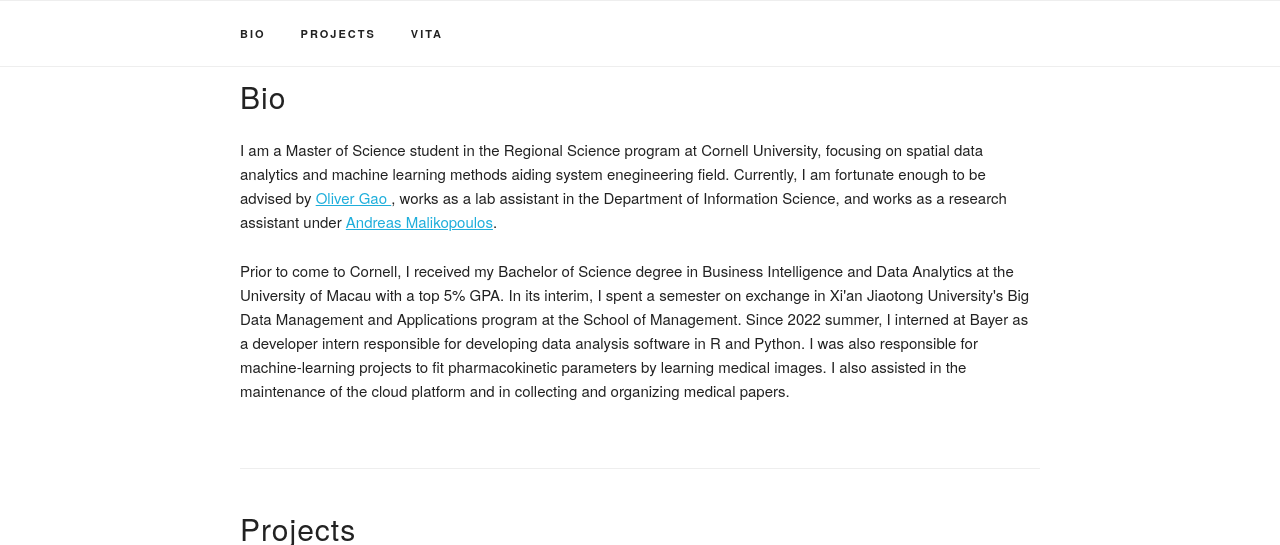
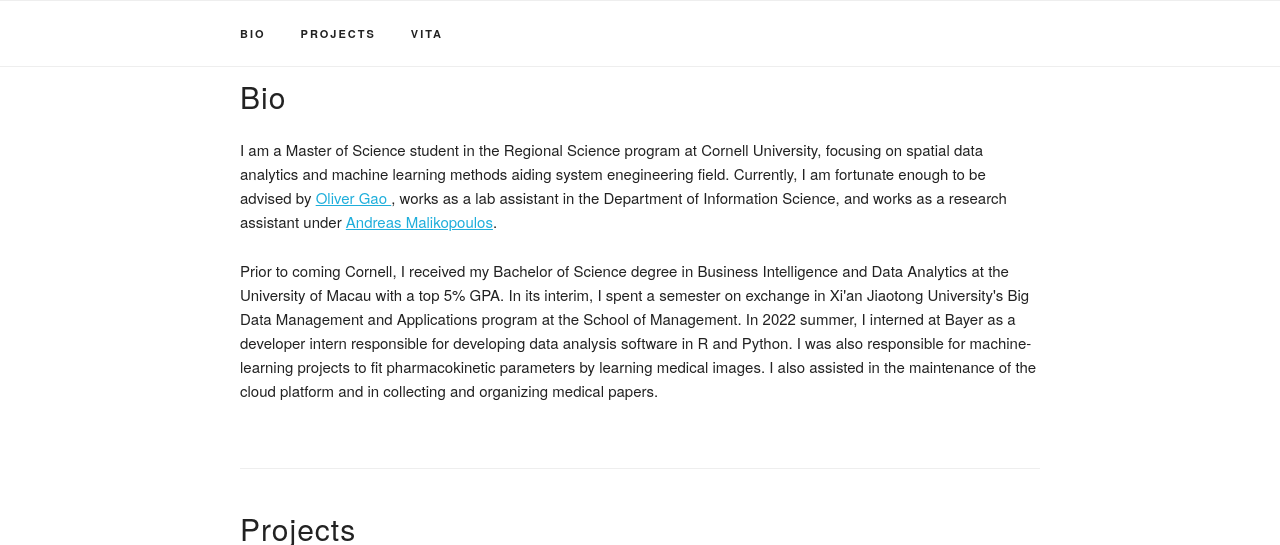
Before and after one commit to Horatioj/Horatioj.github.io, a Jekyll site: the page built from index.html, in a window 1280 px wide and 900 px high, scrolled down 371 px, cut to the strip 0-545 px from the top of the window. Built offline with Jekyll 4.4.1, drawn with Linux system fonts in a browser that asks for light colours.

Commit message:
update index

```diff
--- a/_layouts/default.html
+++ b/_layouts/default.html
@@ -114,27 +114,27 @@
 
     <div class="footer">
       <div class="row">
-        <div class="four columns">
-<!--           {{ site.data.main_info.name }} -->
-        </div>
+        <!-- <div class="four columns">
+          {{ site.data.main_info.name }}
+        </div> -->
         <div class="four columns">
           <!-- {{ site.data.main_info.email }} -->
-          Based on the templates by <a href="https://faculty.washington.edu/msaveski/">Martin Saveski</a>
+          Based on the templates by <a href="https://faculty.washington.edu/msaveski/"> Martin Saveski</a>
         </div>
-        <div class="four columns">
-          <!-- <span onclick="window.open('{{ site.data.main_info.twitter }}')" style="cursor: pointer">
+        <!-- <div class="four columns">
+          <span onclick="window.open('{{ site.data.main_info.twitter }}')" style="cursor: pointer">
             <i class="fa fa-twitter" aria-hidden="true"></i>
-          </span> -->
-<!--           <span onclick="window.open('{{ site.data.main_info.linkedin }}')" style="cursor: pointer">
+          </span>
+          <span onclick="window.open('{{ site.data.main_info.linkedin }}')" style="cursor: pointer">
             <i class="fa fa-linkedin-square" aria-hidden="true"></i>
           </span>
           <span onclick="window.open('{{ site.data.main_info.github }}')" style="cursor: pointer">
             <i class="fa fa-github" aria-hidden="true"></i>
-          </span> -->
-          <!-- <span onclick="window.open('{{ site.data.main_info.google_scholar }}')" style="cursor: pointer">
+          </span>
+          span onclick="window.open('{{ site.data.main_info.google_scholar }}')" style="cursor: pointer">
             <i class="ai ai-google-scholar ai-lg" aria-hidden="true"></i>
-          </span> -->
-        </div>
+          </span>
+        </div> -->
       </div>
     </div>
 
--- a/index.html
+++ b/index.html
@@ -11,9 +11,9 @@
   </p>
 
   <p>
-    Prior to come to Cornell, I received my Bachelor of Science degree in Business Intelligence and Data Analytics at the University of Macau with a top 5% GPA.
+    Prior to coming Cornell, I received my Bachelor of Science degree in Business Intelligence and Data Analytics at the University of Macau with a top 5% GPA.
     In its interim, I spent a semester on exchange in Xi'an Jiaotong University's Big Data Management and Applications program at the School of Management.
-    Since 2022 summer, I interned at Bayer as a developer intern responsible for developing data analysis software in R and Python. I was also responsible for machine-learning projects to fit pharmacokinetic parameters by learning medical images. I also assisted in the maintenance of the cloud platform and in collecting and organizing medical papers.
+    In 2022 summer, I interned at Bayer as a developer intern responsible for developing data analysis software in R and Python. I was also responsible for machine-learning projects to fit pharmacokinetic parameters by learning medical images. I also assisted in the maintenance of the cloud platform and in collecting and organizing medical papers.
   </p>
 </div>
 
```
